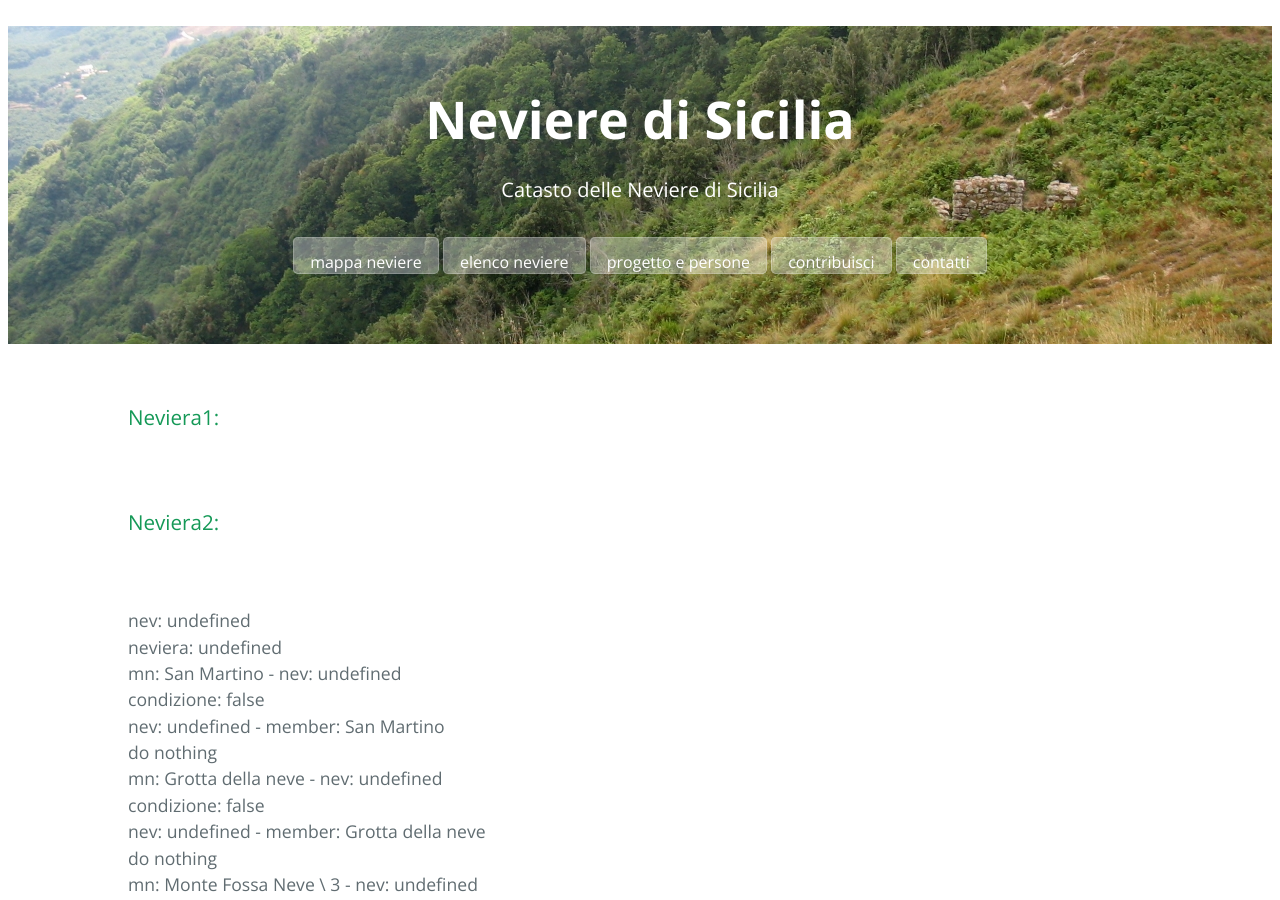
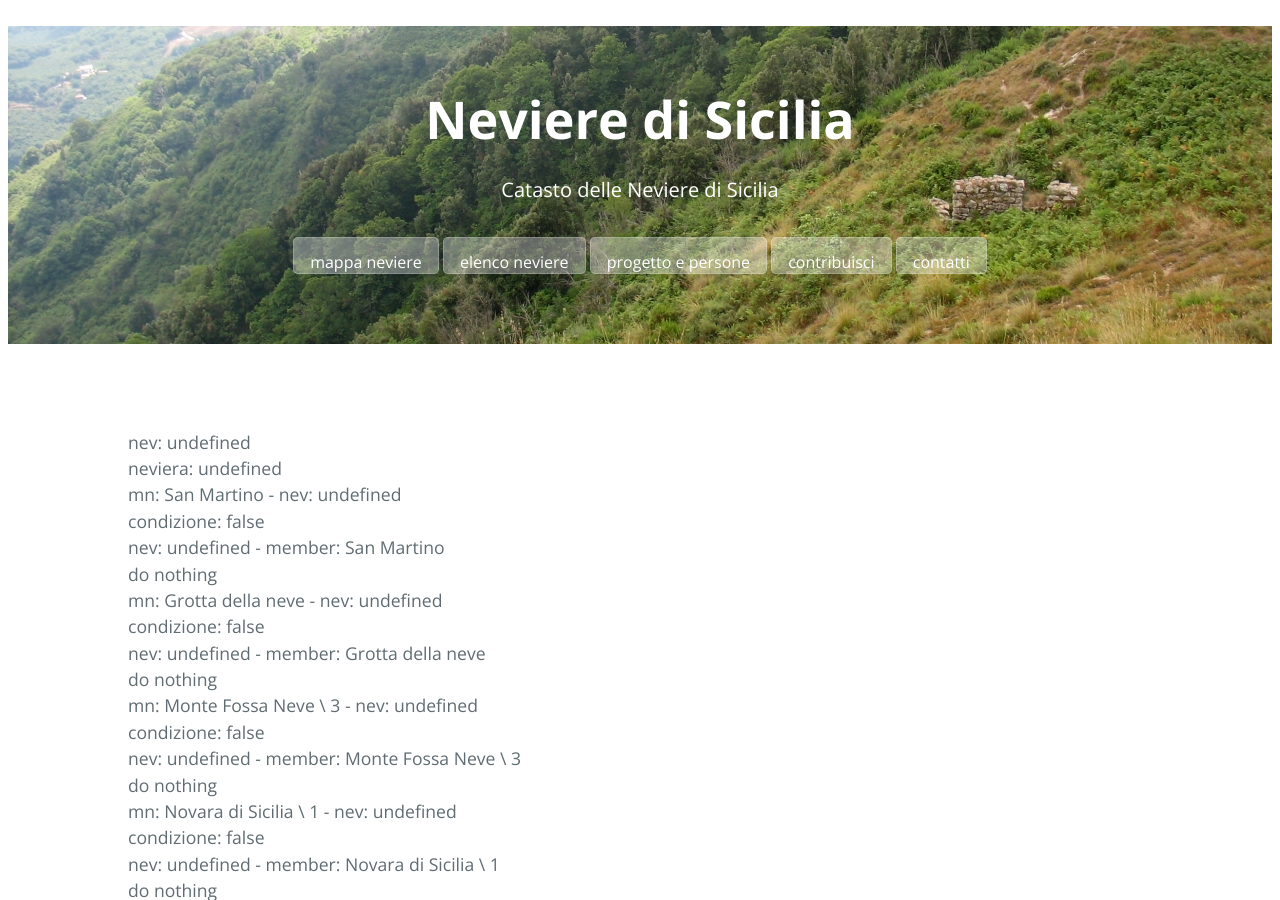
Before and after one commit to NeviereDiSicilia/nevieredisicilia.github.io, a Jekyll site: the page built from neviera.html, in a window 1280 px wide and 900 px high. Built offline with Jekyll 4.4.1, drawn with Linux system fonts in a browser that asks for light colours.

Commit message:
Update neviera.html

```diff
--- a/neviera.html
+++ b/neviera.html
@@ -2,7 +2,5 @@
 layout: neviera
 title: {{ page.title }}
 permalink: neviera.html
-neviera: {{ neviera }}
+neviera:
 ---
-<h3> Neviera1: {{ neviera }}</h3><br/>
-<h3> Neviera2: {{ member.name }}</h3><br/>
```
